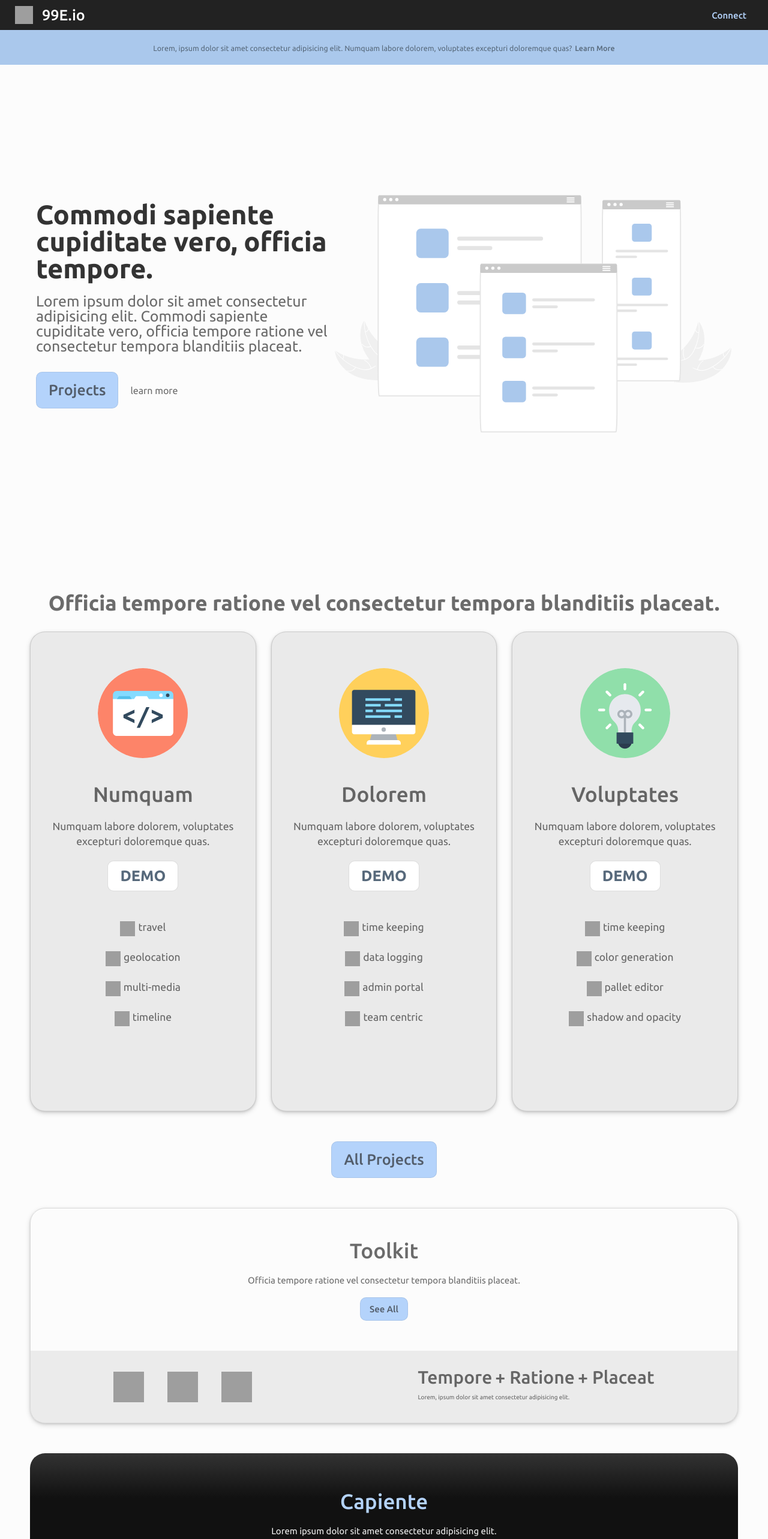
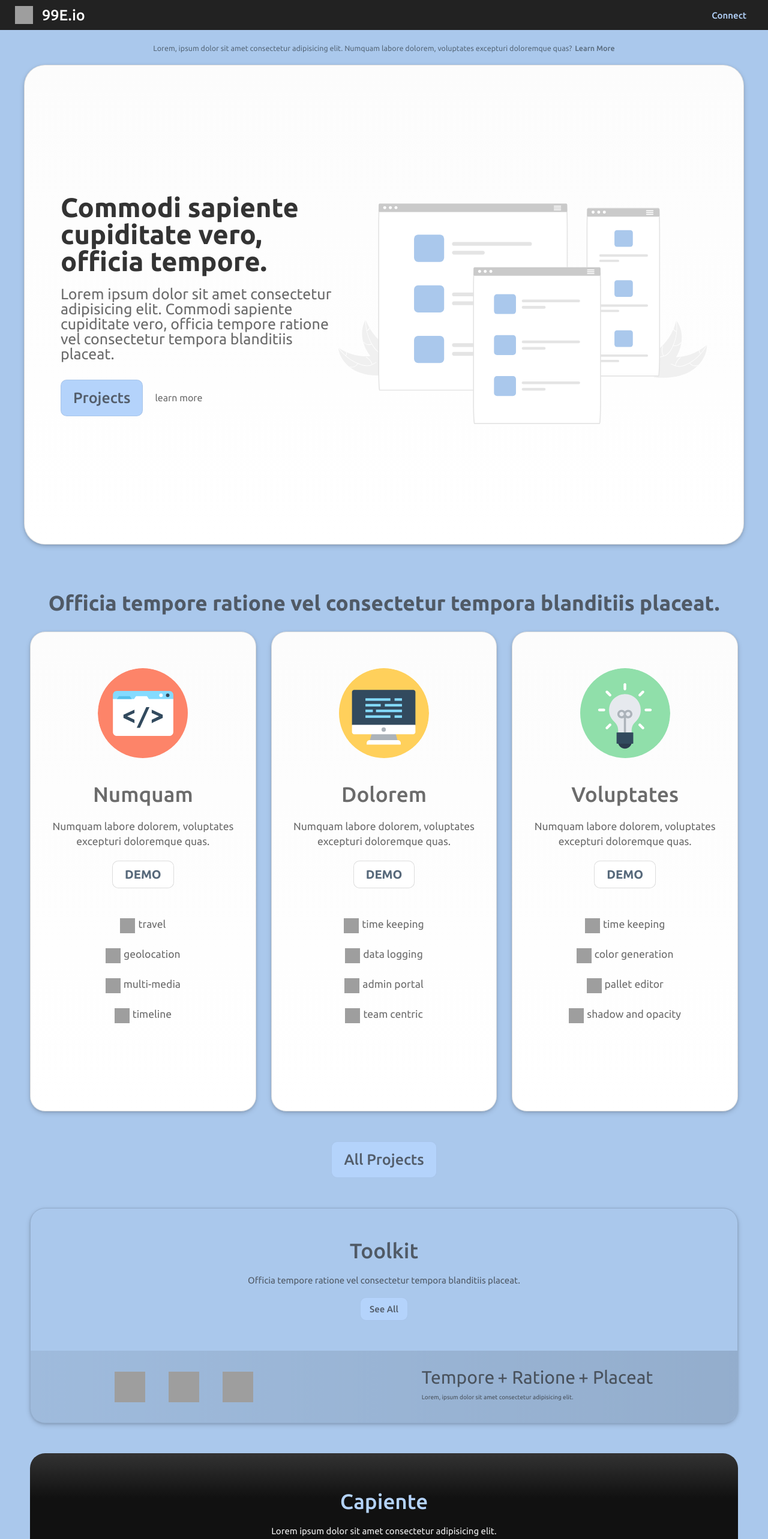
Before and after one commit to DylanSchiff/phuggit-proto, a React (Create React App) app: page / in a window 1280 px wide. Shown: the top 2566 px of the page at 60% size. Built offline with nearby package versions, Linux system fonts and the light colour scheme; grey boxes are pictures that could not be loaded.

Commit message:
splashpanel

```diff
--- a/src/App.jsx
+++ b/src/App.jsx
@@ -3,7 +3,7 @@ import styled from "styled-components";
 // import PopDisplay from "./components/pop/pop-display.component";
 import PopTray from "./components/pop/pop-tray.component";
 import splashimage from "./components/images/light.svg";
-import ship from "./components/images/ship.svg";
+// import ship from "./components/images/ship.svg";
 import TOOLS from "./components/TOOLDATA";
 import { useContext, useRef, useState } from "react";
 // import Pop from "./components/pop/pop.component";
@@ -11,12 +11,15 @@ import { PopContext } from "./components/pop/pop.context";
 // import { POPS } from "./components/pop/POPDATA";
 import PageSpan from "./components/page-span.component";
 import CARDS from "./CARDS";
+import star from "./components/images/star.svg";
 
 const AppContainer = styled.div`
     min-height: 100vh;
     min-width: 100vw;
     max-width: 100vw;
-    background-color: var(--white-002);
+    background-color: var(--accent-002);
+    background-position: center;
+    background-size: contain;
     display: flex;
     flex-flow: column nowrap;
     justify-content: center;
@@ -132,12 +135,25 @@ const AppSplash = styled.section`
     flex-flow: row nowrap;
     padding: 50px 60px;
     align-items: center;
+    border-radius: 35px;
+    margin: 0 40px;
+    transition: 111ms linear;
+    background-color: var(--white-002);
+    border: 1px solid var(--fade-002);
+    box-shadow: 0 1px 3px var(--fade-001), 0 2px 5px var(--fade-001),
+        0 3px 8px var(--fade-002);
+    background: linear-gradient(
+        0deg,
+        var(--white-001) 0%,
+        var(--white-002) 100%
+    );
     @media only screen and (max-width: 1000px) {
         flex-flow: column nowrap;
         align-items: center;
     }
     @media only screen and (max-width: 600px) {
         justify-content: center;
+        margin: 0 20px;
     }
 `;
 const SplashDetails = styled.div`
@@ -311,9 +327,14 @@ const Card = styled.div`
     flex-flow: column nowrap;
     align-items: center;
     justify-content: flex-start;
+    transition: 111ms linear;
     box-shadow: 0 1px 3px var(--fade-001), 0 2px 5px var(--fade-001),
         0 3px 8px var(--fade-002);
-    transition: 111ms linear;
+    background: linear-gradient(
+        0deg,
+        var(--white-001) 0%,
+        var(--white-002) 100%
+    );
     &:hover {
         background-color: var(--accent-001);
     }
@@ -385,7 +406,7 @@ const CardButton = styled.div`
     transition: 111ms linear;
     user-select: none;
     color: var(--white-001);
-    font-size: 25px;
+    font-size: 20px;
     font-weight: 600;
     text-transform: uppercase;
     border: 1px solid var(--fade-002);
@@ -398,7 +419,7 @@ const CardButton = styled.div`
             0 3px 8px var(--fade-002);
     }
     @media only screen and (max-width: 1000px) {
-        font-size: 20px;
+        /* font-size: 20px; */
         border: 1px solid var(--fade-002);
         background-color: var(--white-001);
         padding: 10px 20px;
@@ -641,6 +662,11 @@ const ToolsFooter = styled.div`
     flex-flow: row nowrap;
     align-items: center;
     justify-content: space-around;
+    background: linear-gradient(
+        90deg,
+        var(--fade-001) 0%,
+        var(--fade-002) 100%
+    );
     @media only screen and (max-width: 600px) {
         flex-flow: column nowrap;
     }
@@ -662,7 +688,7 @@ const ToolFooterDetails = styled.div`
     flex-flow: column nowrap;
 `;
 const FooterDetailsHeadings = styled.div`
-margin: 0 20px;
+    margin: 0 20px;
     display: flex;
     align-items: flex-start;
     justify-content: center;
@@ -711,7 +737,7 @@ const App = () => {
 
     return (
         <>
-            <AppNavbar backgroundimage={`url(${ship})`}>
+            <AppNavbar backgroundimage={star}>
                 <NavLogoContainer onClick={() => window.scrolltoheadsection()}>
                     <NavLogoImageContainer>
                         <NavLogoImage src="https://www.svgrepo.com/show/233196/smile.svg" />
@@ -974,7 +1000,7 @@ const App = () => {
                                 <FooterDetailsHeadings>
                                     <PageSpan
                                         fontsize="30px"
-                                        fontweight="500"
+                                        fontweight="400"
                                         fontsizeone="25px"
                                         fontsizesix="20px"
                                         fontsizetwo="15px"
@@ -983,7 +1009,7 @@ const App = () => {
                                     />
                                     <PageSpan
                                         fontsize="30px"
-                                        fontweight="500"
+                                        fontweight="400"
                                         fontsizeone="25px"
                                         fontsizesix="20px"
                                         fontsizetwo="15px"
@@ -992,7 +1018,7 @@ const App = () => {
                                     />
                                     <PageSpan
                                         fontsize="30px"
-                                        fontweight="500"
+                                        fontweight="400"
                                         fontsizeone="25px"
                                         fontsizesix="20px"
                                         fontsizetwo="15px"
--- a/src/index.css
+++ b/src/index.css
@@ -29,7 +29,6 @@ body {
     min-width: 100vw;
     max-height: 100vh;
     max-width: 100vw;
-
     font-family: -apple-system, BlinkMacSystemFont, "Segoe UI", "Roboto",
         "Oxygen", "Ubuntu", "Cantarell", "Fira Sans", "Droid Sans",
         "Helvetica Neue", sans-serif;
```
Also changed, not shown: src/components/images/star.svg (added).
